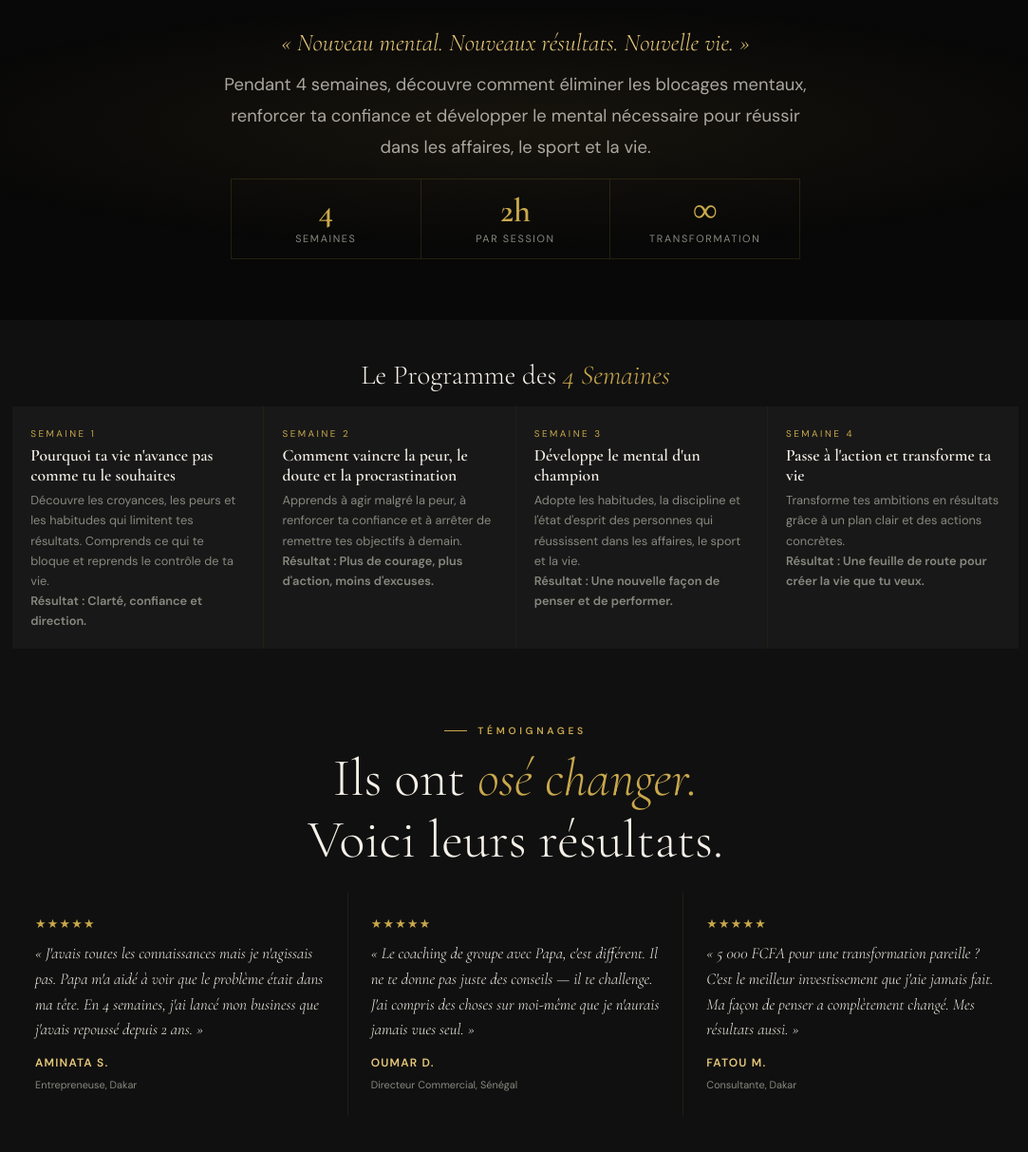
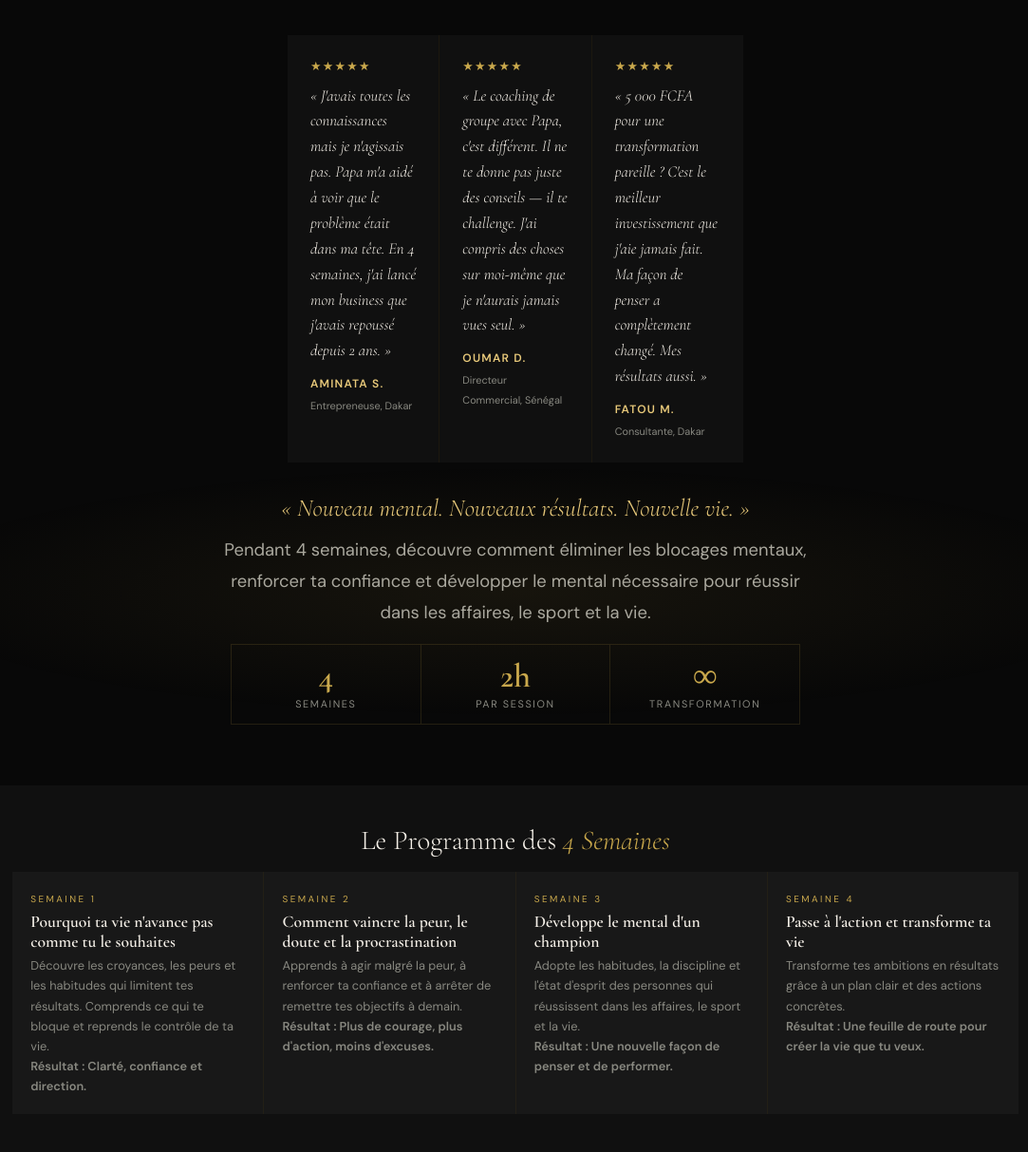
Before and after one commit to Magaltouba1176/mindset-academy, a website: page public/index.html in a window 1280 px wide. Shown: the part 607-1820 px from the top of the page at 95% size, without its empty margins (97-1180 px from the left). Drawn offline with nearby package versions, Linux system fonts and the light colour scheme; a script that the page names is missing.

Commit message:
Move testimonials right below Mindset Academy title

```diff
--- a/public/index.html
+++ b/public/index.html
@@ -392,6 +392,25 @@ footer {
   <div style="width:100%; max-width:480px; border: 1px solid rgba(201,168,76,0.35); padding: 1.2rem 1.5rem; text-align:center; margin-top:0.8rem;">
     <div style="font-family:var(--serif); font-size:clamp(2rem,8vw,3.5rem); font-weight:300; line-height:1.05; color:var(--blanc);">Mindset<br><em style="font-style:italic; color:var(--or);">Academy</em></div>
   </div>
+  <div style="width:100%; max-width:480px; margin-top:1.5rem;">
+    <div class="testi-grid">
+      <div class="testi-card">
+        <div class="stars">★★★★★</div>
+        <p class="testi-text">« J'avais toutes les connaissances mais je n'agissais pas. Papa m'a aidé à voir que le problème était dans ma tête. En 4 semaines, j'ai lancé mon business que j'avais repoussé depuis 2 ans. »</p>
+        <div class="testi-author"><strong>Aminata S.</strong><span>Entrepreneuse, Dakar</span></div>
+      </div>
+      <div class="testi-card">
+        <div class="stars">★★★★★</div>
+        <p class="testi-text">« Le coaching de groupe avec Papa, c'est différent. Il ne te donne pas juste des conseils — il te challenge. J'ai compris des choses sur moi-même que je n'aurais jamais vues seul. »</p>
+        <div class="testi-author"><strong>Oumar D.</strong><span>Directeur Commercial, Sénégal</span></div>
+      </div>
+      <div class="testi-card">
+        <div class="stars">★★★★★</div>
+        <p class="testi-text">« 5 000 FCFA pour une transformation pareille ? C'est le meilleur investissement que j'aie jamais fait. Ma façon de penser a complètement changé. Mes résultats aussi. »</p>
+        <div class="testi-author"><strong>Fatou M.</strong><span>Consultante, Dakar</span></div>
+      </div>
+    </div>
+  </div>
 </section>
 
 <!-- NAV -->
@@ -458,32 +477,6 @@ footer {
   </div>
 </section>
 
-<!-- TEMOIGNAGES -->
-<section class="temoignages" id="temoignages">
-  <div class="container">
-    <div class="testi-header">
-      <div class="section-tag" style="justify-content:center">Témoignages</div>
-      <h2>Ils ont <em>osé changer.</em><br>Voici leurs résultats.</h2>
-    </div>
-    <div class="testi-grid">
-      <div class="testi-card">
-        <div class="stars">★★★★★</div>
-        <p class="testi-text">« J'avais toutes les connaissances mais je n'agissais pas. Papa m'a aidé à voir que le problème était dans ma tête. En 4 semaines, j'ai lancé mon business que j'avais repoussé depuis 2 ans. »</p>
-        <div class="testi-author"><strong>Aminata S.</strong><span>Entrepreneuse, Dakar</span></div>
-      </div>
-      <div class="testi-card">
-        <div class="stars">★★★★★</div>
-        <p class="testi-text">« Le coaching de groupe avec Papa, c'est différent. Il ne te donne pas juste des conseils — il te challenge. J'ai compris des choses sur moi-même que je n'aurais jamais vues seul. »</p>
-        <div class="testi-author"><strong>Oumar D.</strong><span>Directeur Commercial, Sénégal</span></div>
-      </div>
-      <div class="testi-card">
-        <div class="stars">★★★★★</div>
-        <p class="testi-text">« 5 000 FCFA pour une transformation pareille ? C'est le meilleur investissement que j'aie jamais fait. Ma façon de penser a complètement changé. Mes résultats aussi. »</p>
-        <div class="testi-author"><strong>Fatou M.</strong><span>Consultante, Dakar</span></div>
-      </div>
-    </div>
-  </div>
-</section>
 
 <!-- PRICE + CTA -->
 <section style="background:var(--dark); padding:2rem 2rem; text-align:center;">
```
